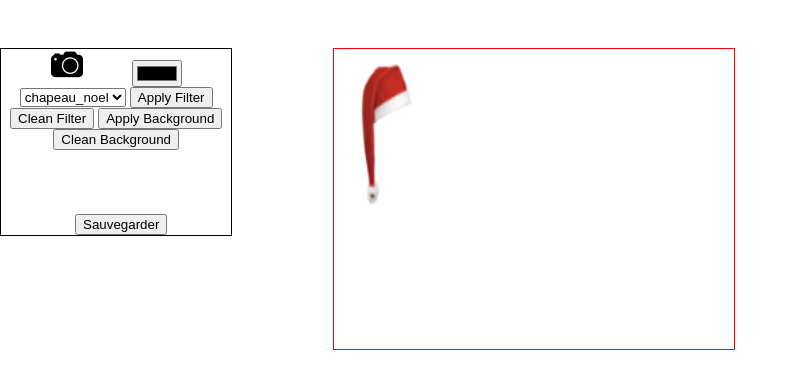
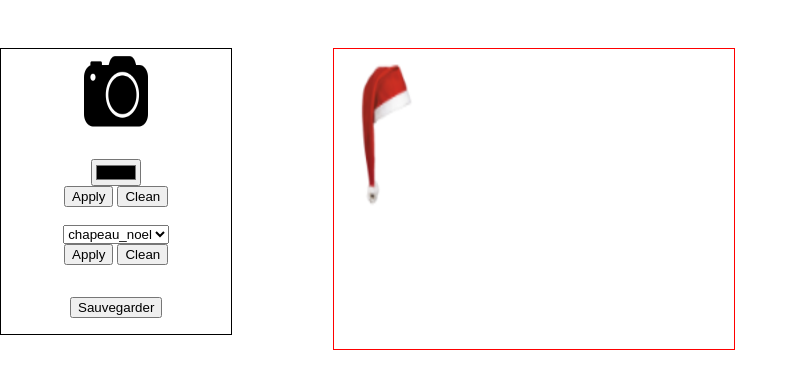
Before and after one commit to Fashin/camagru, a PHP site: page /user_space.php in a window 1280 px wide. Shown: the part 48-432 px from the top of the page, without its empty margins (0-798 px from the left). Run offline with PHP 8.4, Linux system fonts and the light colour scheme; the visitor is signed in with stand-in values (Sample User, id 1).

Commit message:
css pannel added to be beautifull

```diff
--- a/public/css/user_space.css
+++ b/public/css/user_space.css
@@ -3,13 +3,13 @@
 #startbutton
 {
   background-image: url("../pictures/take_picture.png");
-  background-size: 4vh;
+  background-size: 5vw 11vh;
   background-repeat: no-repeat;
-  height: 4vh; width: 6vw;
+  height: 11vh; width: 5vw;
   display: inline-block;
   cursor: pointer;
 }
 #startbutton:hover { background-image: url("../pictures/take_picture-hover.png"); }
 #canvas { position: relative; top: 10vh; left: 26vw; width: 400px; height: 300px; display: block; }
-.upload_button { float: right; margin: 8vh 5vw 0 0; }
+.upload_button { margin: 4vh 0 2vh 0; }
 .outils { height: 100%; width: 18vw; border: 1px solid black; float: left; text-align: center; margin-top: 6vh; }
--- a/user_space.php
+++ b/user_space.php
@@ -10,8 +10,10 @@
 ?>
 
 <div class="outils">
-  <div id="startbutton"></div>
-  <input type="color" name="color_picker" class="color_picker">
+  <div id="startbutton"></div><br><br>
+  <input type="color" name="color_picker" class="color_picker"><br>
+  <input type="submit" name="apply_filter" value="Apply" class="apply_background">
+  <input type="submit" name="clean_canvas" value="Clean" class="clean_background"><br><br>
   <div class="filtre-container">
     <?php
       $filtres = scandir('public/pictures/filtres');
@@ -26,11 +28,9 @@
         }
       }
     ?>
-      </select>
-      <input type="submit" name="apply_filter" value="Apply Filter" class="apply_filter">
-      <input type="submit" name="clean_canvas" value="Clean Filter" class="clean_filter">
-      <input type="submit" name="apply_filter" value="Apply Background" class="apply_background">
-      <input type="submit" name="clean_canvas" value="Clean Background" class="clean_background">
+  </select><br>
+      <input type="submit" name="apply_filter" value="Apply" class="apply_filter">
+      <input type="submit" name="clean_canvas" value="Clean" class="clean_filter">
   </div>
   <input class="upload_button" type="submit" name="send" value="Sauvegarder">
 </div>
```
